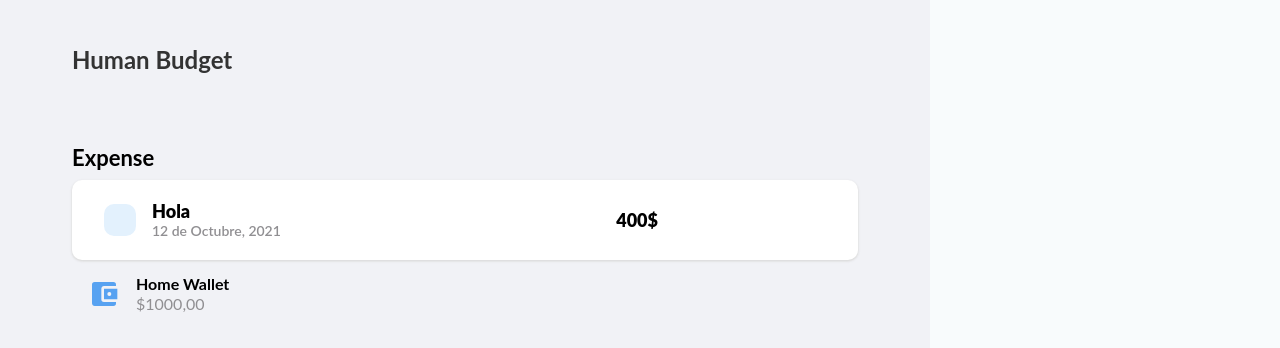
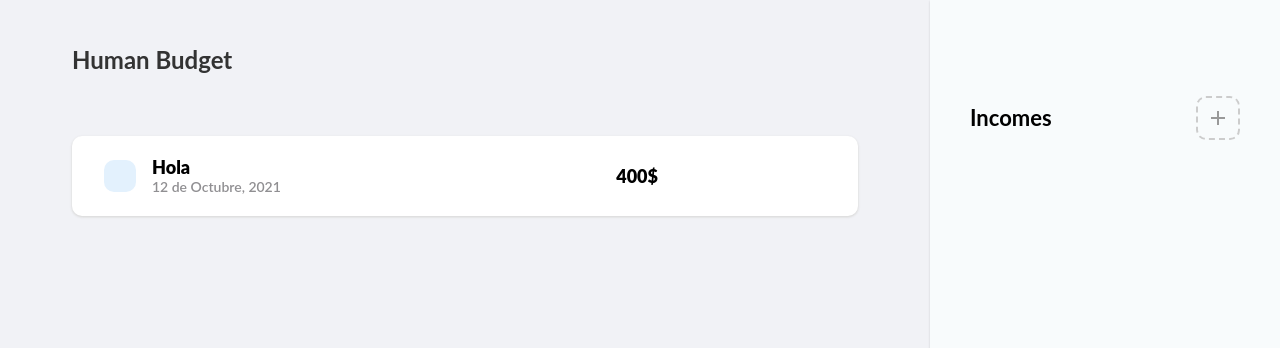
Before and after one commit to AlbaCasas/human-budget, a React (Create React App) app: page / in a window 1280 px wide. Shown: the top 348 px of the page. Built offline with nearby package versions, Linux system fonts and the light colour scheme; the HTML template or start-up script is replaced by a standard one.

Commit message:
Add Iincomes cta to Sidebar component

```diff
--- a/src/components/Layout/Layout.css
+++ b/src/components/Layout/Layout.css
@@ -10,7 +10,8 @@
 
 .layout__sidebar {
     width: 350px;
-    padding: 48px 24px;
+    padding: 48px 40px;
+    padding-top: 96px;
 }
 
 .layout__content {
--- a/src/components/Sidebar/Sidebar.css
+++ b/src/components/Sidebar/Sidebar.css
@@ -1,4 +1,11 @@
 .sidebar {
     height: 100vh;
     background-color: #F8FBFC;
+    box-shadow: 0 1px 3px rgba(0,0,0,0.05), 0 1px 2px rgba(0,0,0,0.1);
 }
+
+.sidebar__heading {
+    display: flex;
+    align-items: center;
+    justify-content: space-between;
+}
--- a/src/components/Sidebar/Sidebar.jsx
+++ b/src/components/Sidebar/Sidebar.jsx
@@ -1,7 +1,14 @@
+import Title from "../Title";
+import Button from "../Button";
 import "./Sidebar.css";
 
 const Sidebar = (props) => {
-    return <aside className={`sidebar ${props.className}`}/>;
+    return <aside className={`sidebar ${props.className}`}>
+        <div className="sidebar__heading">
+            <Title>Incomes</Title>
+            <Button icon="plus" variant="outlined"/>
+        </div>
+    </aside>;
 }
 
 export default Sidebar;
--- a/src/pages/App.js
+++ b/src/pages/App.js
@@ -1,15 +1,11 @@
 import Layout from "../components/Layout";
 import ExpenseCard from "../components/ExpenseCard";
-import IconCard from "../components/IconCard";
-import Title from "../components/Title";
 
 function App() {
   return (
     <div className="App">
       <Layout>
-        <Title>Expense</Title>
         <ExpenseCard title="Hola" date="12 de Octubre, 2021" amount="400$" />
-        <IconCard title="Home Wallet" subtitle="$1000,00" icon="wallet"/>
       </Layout>
     </div>
   );
```
